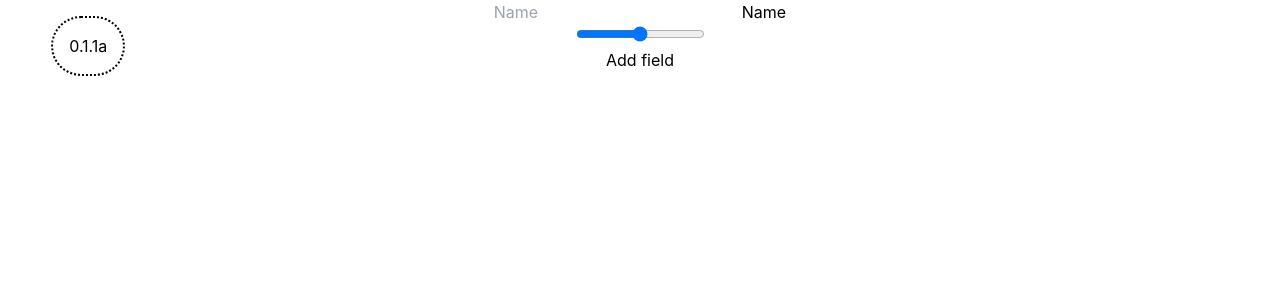
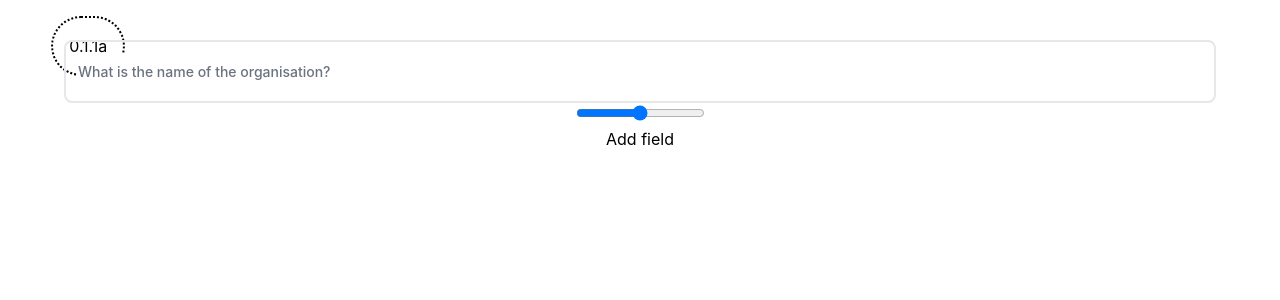
Before and after one commit to dfxe/c-b-analysis-expert, a Next.js app: page / in a window 1280 px wide. Shown: the top 300 px of the page. Built offline with nearby package versions, Linux system fonts and the light colour scheme.

Commit message:
Add good tailwind config

```diff
--- a/components/survey/FormQuestion.tsx
+++ b/components/survey/FormQuestion.tsx
@@ -10,18 +10,18 @@ export default function FormQuestion({ question = "?" }: FormQuestionProps) {
   };
   return (
     <label
-      className="relative block p-3 border-2 border-gray-200 rounded-lg"
+      className="relative block w-full p-3 border-2 border-gray-200 rounded-lg"
       htmlFor="name"
     >
       <input
         className="w-full px-0 pt-3.5 pb-0 text-sm placeholder-transparent border-none focus:ring-0 peer"
         id="name"
         type="text"
-        placeholder="Name"
+        placeholder={question}
       />
 
       <span className="absolute text-xs font-medium text-gray-500 transition-all left-3 peer-focus:text-xs peer-focus:top-3 peer-focus:translate-y-0 peer-placeholder-shown:top-1/2 peer-placeholder-shown:-translate-y-1/2 peer-placeholder-shown:text-sm">
-        Name
+        {question}
       </span>
     </label>
   );
--- a/components/survey/Survey.tsx
+++ b/components/survey/Survey.tsx
@@ -5,18 +5,8 @@ import { nanoid } from "nanoid";
 import AddField from "./AddField";
 
 const Survey = () => {
-  const [currentPage, setCurrentPage] = useState<number>(0);
-  const maxQuestionsRef = React.useRef(7);
-
   return (
-    <div
-      style={{
-        display: "flex",
-        flexDirection: "column",
-        justifyContent: "center",
-        alignItems: "center",
-      }}
-    >
+    <div className="flex flex-col justify-center items-center my-10">
       <FormQuestion
         key={"C4i4MsLt8kp80bztULT6-"}
         question="What is the name of the organisation?"
--- a/tailwind.config.js
+++ b/tailwind.config.js
@@ -1,6 +1,9 @@
 /** @type {import('tailwindcss').Config} */
 module.exports = {
-  content: ["./src/**/*.{ts,tsx}"],
+  content: [
+    "./pages/**/*.{js,ts,jsx,tsx}",
+    "./components/**/*.{js,ts,jsx,tsx}",
+  ],
   theme: {
     extend: {},
   },
```
